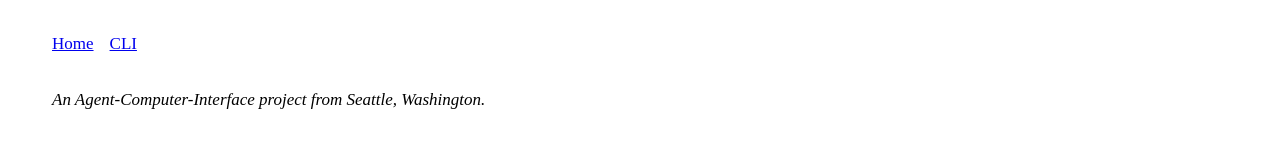
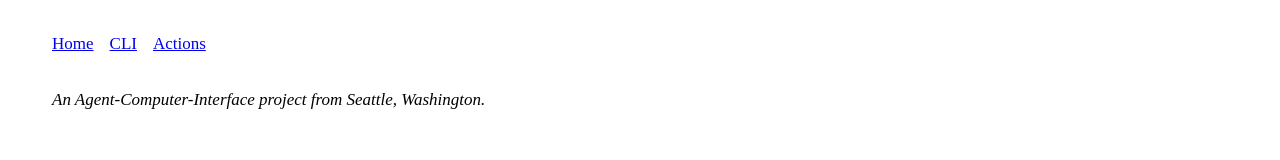
Before and after one commit to openinterpreter/website, a Next.js app: page / in a window 1280 px wide. Shown: the top 160 px of the page. Built offline with nearby package versions, Linux system fonts and the light colour scheme; a web font is replaced by a local one.

Commit message:
Homepage

```diff
--- a/src/components/Navigation.tsx
+++ b/src/components/Navigation.tsx
@@ -21,14 +21,14 @@ export default function Navigation() {
               CLI
             </Link>
           </li>
-          {/* <li>
+          <li>
             <Link
               href="/desktop"
               className="underline"
             >
               Actions
             </Link>
-          </li> */}
+          </li>
           {/* <li>
             <Link
               href="/events"
```
